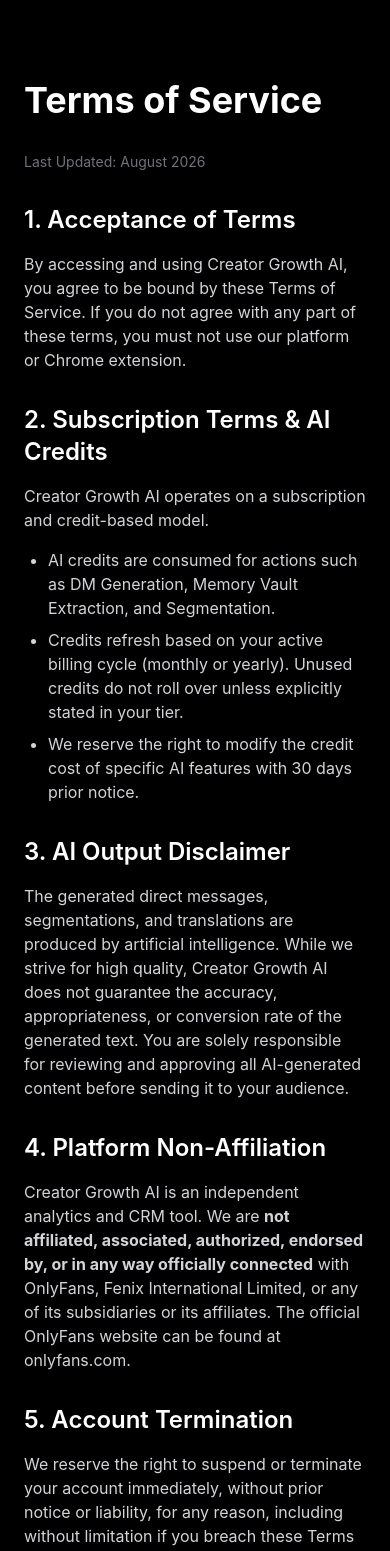
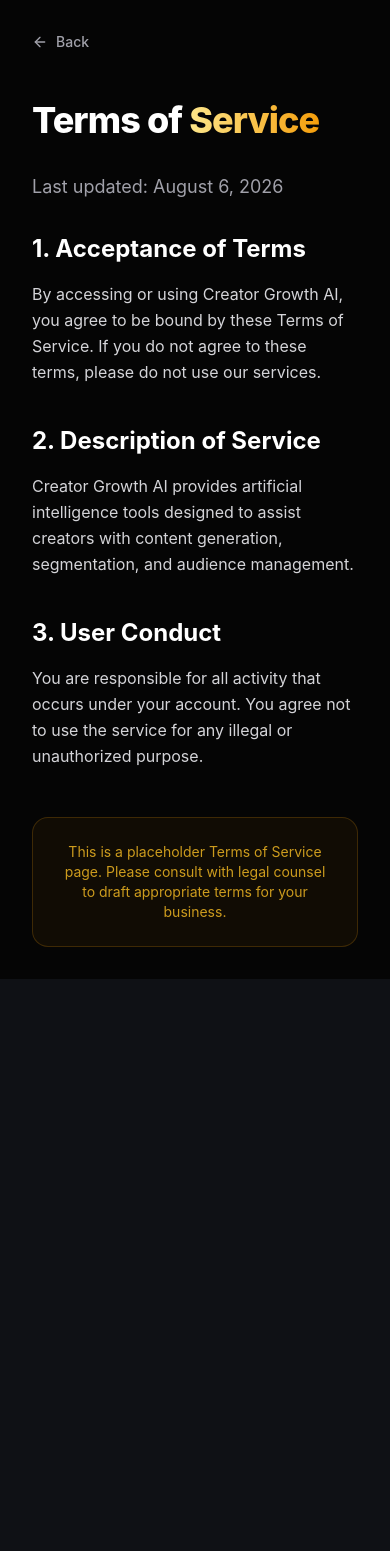
Before and after one commit to israelwerku-hash/creator-growth-ai, a Next.js app: page /terms in a window 390 px wide. Shown: the top 1551 px of the page. After the commit the page ends 979 px from the top, so only its background shows below. Built offline with nearby package versions, Linux system fonts and the light colour scheme.

Commit message:
feat: enforce credit limits, terms agreement, and verified phone redirect

```diff
--- a/src/app/login/page.tsx
+++ b/src/app/login/page.tsx
@@ -13,7 +13,12 @@
 const loginSchema = z.object({
   email: z.string().email("Please enter a valid email address").min(1, "Email is required"),
   password: z.string().min(6, "Password must be at least 6 characters"),
-});
+  terms_agreed: z.boolean().optional(),
+}).refine(data => {
+  // If it's a signup (we check this in the form submit handler too), they must agree to terms.
+  // We'll handle the required error message manually in the UI if we want, or just enforce true for signups.
+  return true;
+}, { message: "You must agree to the Terms of Service" });
 
 type LoginFormValues = z.infer<typeof loginSchema>;
 
@@ -121,6 +126,11 @@
   };
 
   const handleEmailAuth = async (data: LoginFormValues) => {
+    if (isSignUp && !data.terms_agreed) {
+      setError("You must agree to the Terms of Service and Privacy Policy.");
+      return;
+    }
+
     console.log("[Auth] Form submitted", { email: data.email, isSignUp });
 
     setError(null);
@@ -134,7 +144,7 @@
           email: data.email,
           password: data.password,
           options: {
-            emailRedirectTo: `${window.location.origin}/auth/callback?next=/onboarding`,
+            emailRedirectTo: `${process.env.NEXT_PUBLIC_APP_URL}/auth/callback?next=/verified`,
           },
         });
 
@@ -313,6 +323,20 @@
             {errors.password && <p className="text-red-400 text-xs ml-1">{errors.password.message}</p>}
           </div>
 
+          {isSignUp && (
+            <div className="flex items-start gap-3 mt-4 ml-1">
+              <input
+                type="checkbox"
+                id="terms_agreed"
+                {...register("terms_agreed")}
+                className="mt-1 w-4 h-4 rounded border-zinc-700 bg-zinc-900 text-amber-500 focus:ring-amber-500 focus:ring-offset-app-black"
+              />
+              <label htmlFor="terms_agreed" className="text-xs text-zinc-400 leading-relaxed">
+                By signing up, you agree to our <Link href="/terms" className="text-amber-500 hover:text-amber-400 underline underline-offset-2">Terms of Service</Link> and <Link href="/privacy" className="text-amber-500 hover:text-amber-400 underline underline-offset-2">Privacy Policy</Link>.
+              </label>
+            </div>
+          )}
+
           <button
             type="submit"
             disabled={isSubmitting}
--- a/src/app/privacy/page.tsx
+++ b/src/app/privacy/page.tsx
@@ -1,62 +1,53 @@
-import React from "react";
+"use client";
+
 import Link from "next/link";
+import { ArrowLeft } from "lucide-react";
 
-export default function PrivacyPolicyPage() {
+export default function PrivacyPage() {
   return (
-    <div className="min-h-screen bg-black text-zinc-300 py-20 px-6">
-      <div className="max-w-4xl mx-auto space-y-8">
-        <h1 className="text-4xl font-bold text-white mb-4">Privacy Policy</h1>
-        <p className="text-sm text-zinc-500">Last Updated: August 2026</p>
+    <div className="min-h-screen bg-[#050505] text-white font-sans selection:bg-white/20 p-8 md:p-16">
+      <div className="max-w-3xl mx-auto">
+        <Link href="/" className="inline-flex items-center gap-2 text-zinc-400 hover:text-amber-500 transition-colors mb-12">
+          <ArrowLeft className="w-4 h-4" />
+          <span className="text-sm font-medium">Back</span>
+        </Link>
 
-        <section className="space-y-4">
-          <h2 className="text-2xl font-semibold text-white">1. Introduction</h2>
-          <p>
-            Welcome to Creator Growth AI ("we," "our," or "us"). We respect your privacy and are committed to protecting your personal data. This Privacy Policy will inform you about how we look after your personal data when you visit our website and use our Chrome Extension, and tell you about your privacy rights and how the law protects you.
+        <h1 className="text-4xl md:text-5xl font-extrabold tracking-tight mb-8">
+          Privacy <span className="text-transparent bg-clip-text bg-gradient-to-r from-amber-200 to-amber-500">Policy</span>
+        </h1>
+
+        <div className="prose prose-invert prose-amber max-w-none">
+          <p className="text-zinc-400 leading-relaxed text-lg mb-8">
+            Last updated: {new Date().toLocaleDateString('en-US', { month: 'long', day: 'numeric', year: 'numeric' })}
           </p>
-        </section>
 
-        <section className="space-y-4">
-          <h2 className="text-2xl font-semibold text-white">2. Data Collection and Chrome Extension Disclosures</h2>
-          <p>
-            Our Chrome Extension operates by extracting necessary context from your active browser session solely for the purpose of generating personalized AI outreach and analytics.
-          </p>
-          <ul className="list-disc pl-6 space-y-2">
-            <li>We DO NOT collect or store your personal browsing history.</li>
-            <li>Data extraction is strictly limited to the specific fan profiles and chat windows you actively choose to analyze.</li>
-            <li>Your API Key is hashed and stored securely.</li>
-          </ul>
-        </section>
+          <section className="mb-10">
+            <h2 className="text-2xl font-bold text-white mb-4">1. Information We Collect</h2>
+            <p className="text-zinc-300 leading-relaxed mb-4">
+              We collect information you provide directly to us when you create an account, subscribe to our service, or communicate with us. This includes your email address, billing information, and usage data.
+            </p>
+          </section>
 
-        <section className="space-y-4">
-          <h2 className="text-2xl font-semibold text-white">3. Third-Party Processing (Supabase, Groq, Upstash)</h2>
-          <p>
-            To provide our services, we utilize industry-leading third-party processors:
-          </p>
-          <ul className="list-disc pl-6 space-y-2">
-            <li><strong>Supabase:</strong> Used for secure user authentication and encrypted database storage of your Memory Vault items.</li>
-            <li><strong>Groq:</strong> Used as our AI inference engine. We do not use your chat histories to train our own models, and data sent to Groq is processed strictly in accordance with their enterprise data policies.</li>
-            <li><strong>Upstash (Redis & QStash):</strong> Used for secure, ephemeral rate-limiting and asynchronous background job queuing. Job data is automatically purged.</li>
-          </ul>
-        </section>
+          <section className="mb-10">
+            <h2 className="text-2xl font-bold text-white mb-4">2. How We Use Your Information</h2>
+            <p className="text-zinc-300 leading-relaxed mb-4">
+              We use the information we collect to provide, maintain, and improve our services, process transactions, and send you technical notices and support messages.
+            </p>
+          </section>
 
-        <section className="space-y-4">
-          <h2 className="text-2xl font-semibold text-white">4. Your GDPR Rights & Right to Erasure</h2>
-          <p>
-            Under the GDPR, you have the right to access, rectify, or erase your personal data. We have implemented a strict cascading deletion mechanism. By deleting your account in our dashboard, all associated Fan records, Memory Vault items, generated metrics, and API keys are permanently and irreversibly purged from our databases.
-          </p>
-        </section>
+          <section className="mb-10">
+            <h2 className="text-2xl font-bold text-white mb-4">3. Data Security</h2>
+            <p className="text-zinc-300 leading-relaxed mb-4">
+              We implement appropriate technical and organizational measures to protect the security of your personal information against unauthorized access or disclosure.
+            </p>
+          </section>
 
-        <section className="space-y-4">
-          <h2 className="text-2xl font-semibold text-white">5. Contact Us</h2>
-          <p>
-            For any privacy-related questions or data deletion requests, please contact us at support@creatorgrowthai.com.
-          </p>
-        </section>
-
-        <div className="pt-8 border-t border-zinc-800">
-          <Link href="/" className="text-emerald-400 hover:text-emerald-300 transition-colors">
-            &larr; Back to Home
-          </Link>
+          {/* Placeholder for more terms */}
+          <div className="p-6 rounded-2xl bg-amber-500/5 border border-amber-500/20 mt-12">
+            <p className="text-amber-400/80 text-sm text-center">
+              This is a placeholder Privacy Policy page. Please consult with legal counsel to draft an appropriate policy for your business.
+            </p>
+          </div>
         </div>
       </div>
     </div>
--- a/src/app/terms/page.tsx
+++ b/src/app/terms/page.tsx
@@ -1,57 +1,53 @@
-import React from "react";
+"use client";
+
 import Link from "next/link";
+import { ArrowLeft } from "lucide-react";
 
-export default function TermsOfServicePage() {
+export default function TermsPage() {
   return (
-    <div className="min-h-screen bg-black text-zinc-300 py-20 px-6">
-      <div className="max-w-4xl mx-auto space-y-8">
-        <h1 className="text-4xl font-bold text-white mb-4">Terms of Service</h1>
-        <p className="text-sm text-zinc-500">Last Updated: August 2026</p>
+    <div className="min-h-screen bg-[#050505] text-white font-sans selection:bg-white/20 p-8 md:p-16">
+      <div className="max-w-3xl mx-auto">
+        <Link href="/" className="inline-flex items-center gap-2 text-zinc-400 hover:text-amber-500 transition-colors mb-12">
+          <ArrowLeft className="w-4 h-4" />
+          <span className="text-sm font-medium">Back</span>
+        </Link>
 
-        <section className="space-y-4">
-          <h2 className="text-2xl font-semibold text-white">1. Acceptance of Terms</h2>
-          <p>
-            By accessing and using Creator Growth AI, you agree to be bound by these Terms of Service. If you do not agree with any part of these terms, you must not use our platform or Chrome extension.
+        <h1 className="text-4xl md:text-5xl font-extrabold tracking-tight mb-8">
+          Terms of <span className="text-transparent bg-clip-text bg-gradient-to-r from-amber-200 to-amber-500">Service</span>
+        </h1>
+
+        <div className="prose prose-invert prose-amber max-w-none">
+          <p className="text-zinc-400 leading-relaxed text-lg mb-8">
+            Last updated: {new Date().toLocaleDateString('en-US', { month: 'long', day: 'numeric', year: 'numeric' })}
           </p>
-        </section>
 
-        <section className="space-y-4">
-          <h2 className="text-2xl font-semibold text-white">2. Subscription Terms & AI Credits</h2>
-          <p>
-            Creator Growth AI operates on a subscription and credit-based model.
-          </p>
-          <ul className="list-disc pl-6 space-y-2">
-            <li>AI credits are consumed for actions such as DM Generation, Memory Vault Extraction, and Segmentation.</li>
-            <li>Credits refresh based on your active billing cycle (monthly or yearly). Unused credits do not roll over unless explicitly stated in your tier.</li>
-            <li>We reserve the right to modify the credit cost of specific AI features with 30 days prior notice.</li>
-          </ul>
-        </section>
+          <section className="mb-10">
+            <h2 className="text-2xl font-bold text-white mb-4">1. Acceptance of Terms</h2>
+            <p className="text-zinc-300 leading-relaxed mb-4">
+              By accessing or using Creator Growth AI, you agree to be bound by these Terms of Service. If you do not agree to these terms, please do not use our services.
+            </p>
+          </section>
 
-        <section className="space-y-4">
-          <h2 className="text-2xl font-semibold text-white">3. AI Output Disclaimer</h2>
-          <p>
-            The generated direct messages, segmentations, and translations are produced by artificial intelligence. While we strive for high quality, Creator Growth AI does not guarantee the accuracy, appropriateness, or conversion rate of the generated text. You are solely responsible for reviewing and approving all AI-generated content before sending it to your audience.
-          </p>
-        </section>
+          <section className="mb-10">
+            <h2 className="text-2xl font-bold text-white mb-4">2. Description of Service</h2>
+            <p className="text-zinc-300 leading-relaxed mb-4">
+              Creator Growth AI provides artificial intelligence tools designed to assist creators with content generation, segmentation, and audience management.
+            </p>
+          </section>
 
-        <section className="space-y-4">
-          <h2 className="text-2xl font-semibold text-white">4. Platform Non-Affiliation</h2>
-          <p>
-            Creator Growth AI is an independent analytics and CRM tool. We are <strong>not affiliated, associated, authorized, endorsed by, or in any way officially connected</strong> with OnlyFans, Fenix International Limited, or any of its subsidiaries or its affiliates. The official OnlyFans website can be found at onlyfans.com.
-          </p>
-        </section>
+          <section className="mb-10">
+            <h2 className="text-2xl font-bold text-white mb-4">3. User Conduct</h2>
+            <p className="text-zinc-300 leading-relaxed mb-4">
+              You are responsible for all activity that occurs under your account. You agree not to use the service for any illegal or unauthorized purpose.
+            </p>
+          </section>
 
-        <section className="space-y-4">
-          <h2 className="text-2xl font-semibold text-white">5. Account Termination</h2>
-          <p>
-            We reserve the right to suspend or terminate your account immediately, without prior notice or liability, for any reason, including without limitation if you breach these Terms of Service.
-          </p>
-        </section>
-
-        <div className="pt-8 border-t border-zinc-800">
-          <Link href="/" className="text-emerald-400 hover:text-emerald-300 transition-colors">
-            &larr; Back to Home
-          </Link>
+          {/* Placeholder for more terms */}
+          <div className="p-6 rounded-2xl bg-amber-500/5 border border-amber-500/20 mt-12">
+            <p className="text-amber-400/80 text-sm text-center">
+              This is a placeholder Terms of Service page. Please consult with legal counsel to draft appropriate terms for your business.
+            </p>
+          </div>
         </div>
       </div>
     </div>
```
Also changed, not shown: src/app/api/webhooks/paddle/route.ts (+5 -5 lines).
